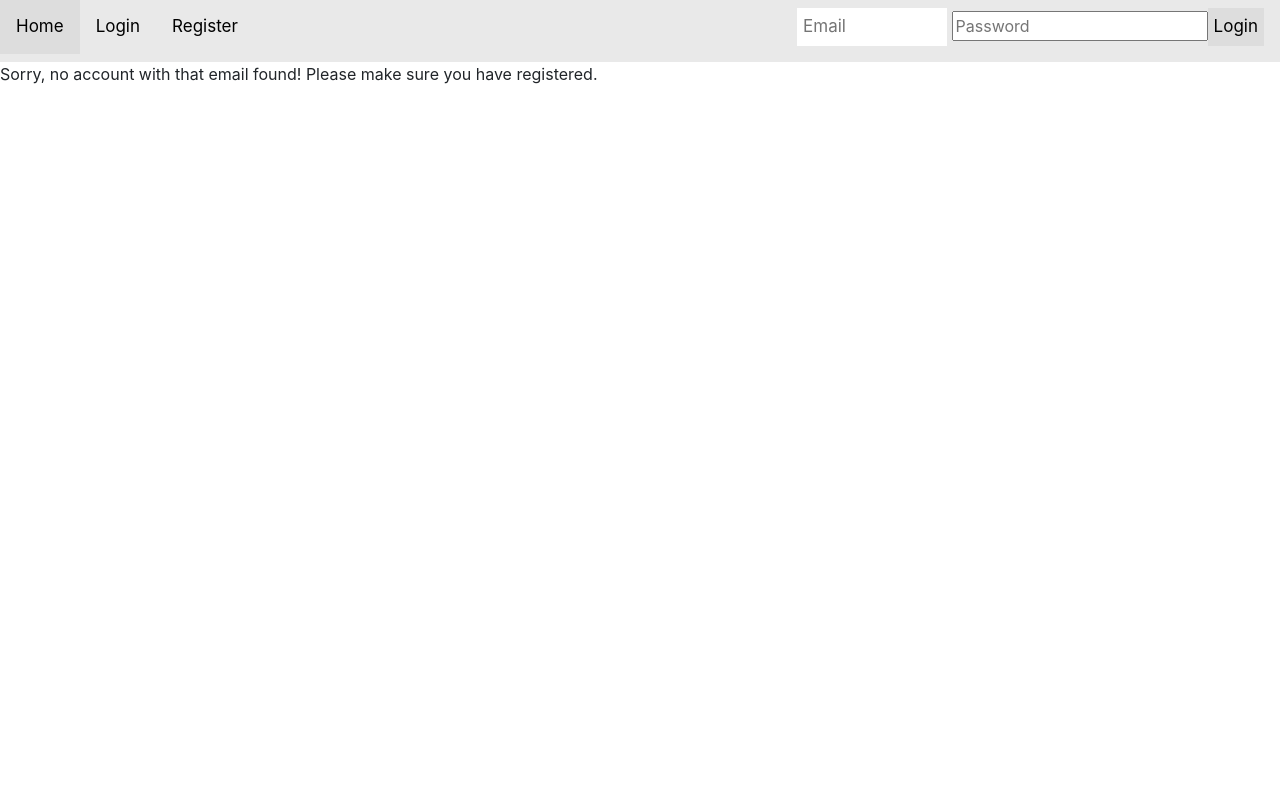
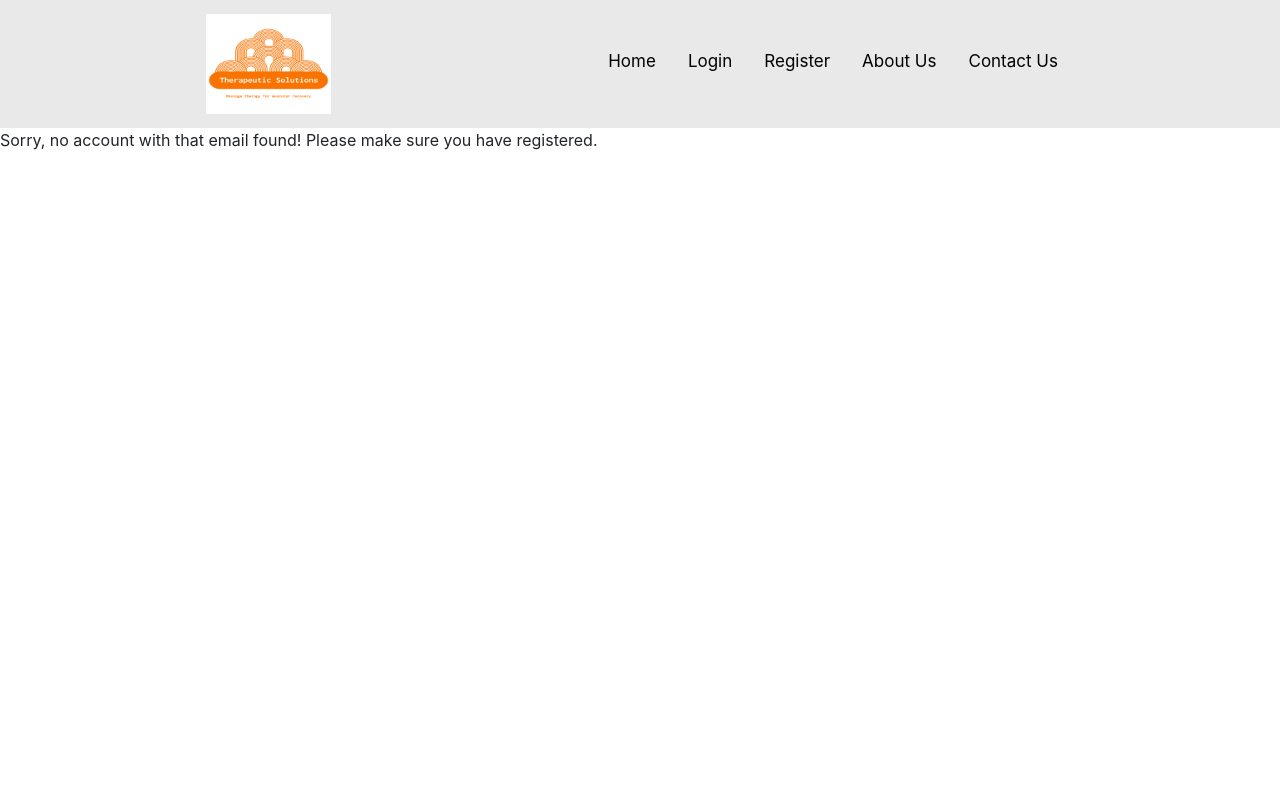
Before and after one commit to siesaurus/COMP606A1P3, a PHP site: page /Login.php in a window 1280 px wide. Run offline with PHP 8.4, Linux system fonts and the light colour scheme; data comes from the database, SQL or seed files in the repository; data that the repository does not hold is empty.

Commit message:
Edited the nav page, it now has extra divs in the main nav bar on the top of the screen to position the content to the main of the screen, I added an asset folder which contains our logo for the business, the logo is embedded into nav page. Also commented out the login form inside the nav bar, as we have a link to the login page we probably don't need it? can always change back

```diff
--- a/nav.php
+++ b/nav.php
@@ -3,9 +3,37 @@
     Features navbar login which directs to login.php also
  -->
 <div class ="topnav" id="navbarNav">
-<a href="Home.php">Home</a>
-<a href="LoginPage.php">Login</a>
-<a href="Registration.php">Register</a>
+
+<div class ="mainbar" id="barMain">
+
+<!--
+    Created a logo from this website https://hatchful.shopify.com
+    and made it usable as a home page button.
+ -->
+<div class ="logo" id="logoHome">
+<a href="Home.php"><img src="Assets/logo.png" alt="Logo Home-Page link" height="100" width="125"></a>
+</div>
+
+<div class ="navbar" id="barNav">
+<!--
+    Unordered list for the links for nav bar
+ -->
+<ul>
+<li><a href="Home.php">Home</a></li>
+<li><a href="LoginPage.php">Login</a></li>
+<li><a href="Registration.php">Register</a></li>
+<li><a href="AboutUs.php">About Us</a></li>
+<li><a href="ContactUs.php">Contact Us</a></li>
+
+
+</ul>
+</div>
+</div>
+<!--
+    Commented out for now as we already have a login link?
+    Can always put it back in later.
+ -->
+<!--
 <div class="login-container">
 <form action="Login.php" method = "POST">
 
@@ -14,4 +42,5 @@
 <button type = "submit">Login</button>
 </form>
 </div>
+-->
 </div>
--- a/style.css
+++ b/style.css
@@ -1,9 +1,33 @@
 * {box-sizing: border-box;}
+
+html {
+  font-family: Arial, Helvetica, sans-serif;
+}
 
 /* Style the navbar */
 .topnav {
   overflow: hidden;
   background-color: #e9e9e9;
+}
+
+/* styling to position the nav links to centre of screen */
+.mainbar {
+    width: 930px;
+    margin: auto;
+    padding: 0 15px;
+    position: relative;
+}
+
+/* CSS style for the nav links*/
+.navbar {
+  float: right;
+  padding-top: 35px;
+}
+
+/* unordered list for nav */
+.topnav li {
+  display: inline;
+  overflow: hidden;
 }
 
 /* Navbar links */
```
Also changed, not shown: Assets/logo.png (added).
